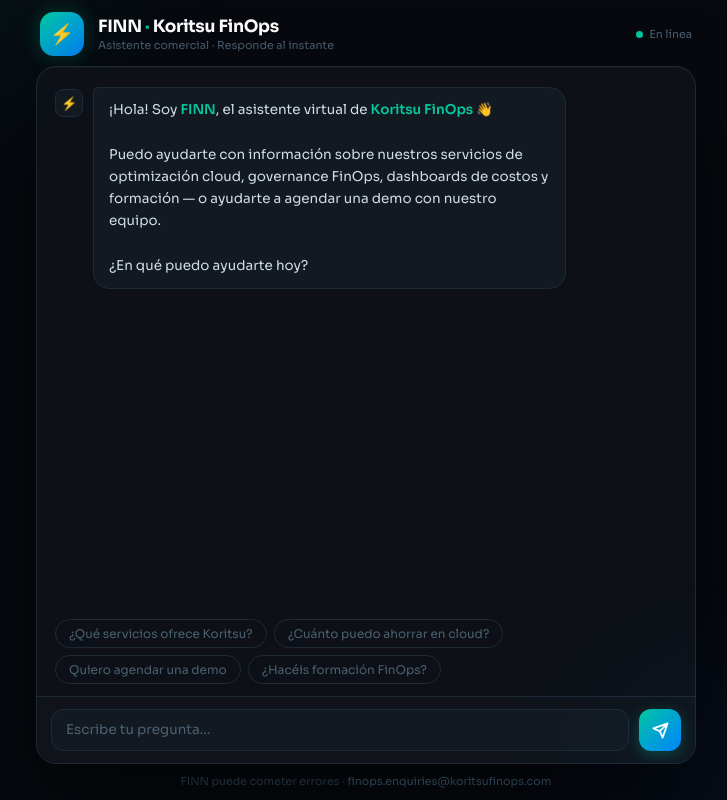
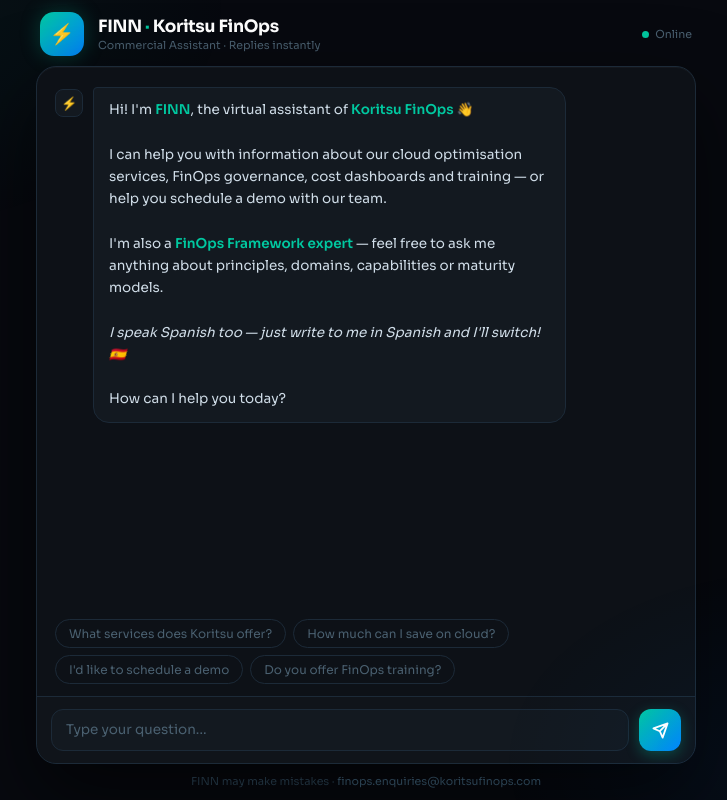
Before and after one commit to jpalacios/koritsu-finn-chatbot, a website: page public/index.html in a window 1280 px wide. Shown: the whole page, without its empty margins (274-1001 px from the left). Drawn offline with Linux system fonts and the light colour scheme.

Commit message:
Translate Spanish text to English in index.html

```diff
--- a/public/index.html
+++ b/public/index.html
@@ -1,5 +1,5 @@
 <!DOCTYPE html>
-<html lang="es">
+<html lang="en">
 <head>
   <meta charset="UTF-8" />
   <meta name="viewport" content="width=device-width, initial-scale=1.0"/>
@@ -34,7 +34,6 @@
       overflow: hidden;
     }
 
-    /* Ambient background glow */
     body::before {
       content: '';
       position: fixed;
@@ -66,7 +65,6 @@
       max-height: 780px;
     }
 
-    /* Header */
     .header {
       display: flex;
       align-items: center;
@@ -121,7 +119,6 @@
       animation: pulse 2.5s ease-in-out infinite;
     }
 
-    /* Chat window */
     .chat-window {
       flex: 1;
       background: var(--surface);
@@ -134,7 +131,6 @@
       animation: fadeUp 0.4s ease 0.1s both;
     }
 
-    /* Messages */
     .messages {
       flex: 1;
       overflow-y: auto;
@@ -197,7 +193,6 @@
     .bubble strong { color: var(--accent); font-weight: 600; }
     .bubble a { color: var(--accent2); text-decoration: none; }
 
-    /* Typing indicator */
     .typing {
       display: flex;
       gap: 5px;
@@ -216,7 +211,6 @@
     .typing span:nth-child(2) { animation-delay: 0.18s; background: mix(var(--accent), var(--accent2), 50%); }
     .typing span:nth-child(3) { animation-delay: 0.36s; background: var(--accent2); }
 
-    /* Quick replies */
     .quick-wrap {
       padding: 6px 18px 12px;
       display: flex;
@@ -243,7 +237,6 @@
       transform: translateY(-1px);
     }
 
-    /* Input area */
     .input-area {
       padding: 12px 14px;
       border-top: 1px solid var(--border);
@@ -289,7 +282,6 @@
     .send-btn:hover { transform: translateY(-1px); }
     .send-btn:disabled { opacity: 0.3; cursor: not-allowed; transform: none; }
 
-    /* Footer */
     .footer {
       text-align: center;
       font-size: 11px;
@@ -300,7 +292,6 @@
     .footer a { color: #2a4050; text-decoration: none; }
     .footer a:hover { color: var(--muted); }
 
-    /* Error */
     .error-msg {
       text-align: center;
       color: #f87171;
@@ -326,11 +317,11 @@
     <div class="logo-mark">⚡</div>
     <div class="header-text">
       <h1>FINN <span>·</span> Koritsu FinOps</h1>
-      <p>Asistente comercial · Responde al instante</p>
+      <p>Commercial Assistant · Replies instantly</p>
     </div>
     <div class="status">
       <div class="status-dot"></div>
-      En línea
+      Online
     </div>
   </div>
 
@@ -342,7 +333,7 @@
     <div id="errorBox" class="error-msg" style="display:none"></div>
 
     <div class="input-area">
-      <textarea id="input" placeholder="Escribe tu pregunta..." rows="1"></textarea>
+      <textarea id="input" placeholder="Type your question..." rows="1"></textarea>
       <button class="send-btn" id="sendBtn">
         <svg width="17" height="17" viewBox="0 0 24 24" fill="none">
           <path d="M22 2L11 13M22 2L15 22L11 13M22 2L2 9L11 13" stroke="#fff" stroke-width="2.5" stroke-linecap="round" stroke-linejoin="round"/>
@@ -353,17 +344,17 @@
 
   <!-- Footer -->
   <div class="footer">
-    FINN puede cometer errores · <a href="mailto:finops.enquiries@koritsufinops.com">finops.enquiries@koritsufinops.com</a>
+    FINN may make mistakes · <a href="mailto:finops.enquiries@koritsufinops.com">finops.enquiries@koritsufinops.com</a>
   </div>
 
 </div>
 
 <script>
   const QUICK_QUESTIONS = [
-    "¿Qué servicios ofrece Koritsu?",
-    "¿Cuánto puedo ahorrar en cloud?",
-    "Quiero agendar una demo",
-    "¿Hacéis formación FinOps?",
+    "What services does Koritsu offer?",
+    "How much can I save on cloud?",
+    "I'd like to schedule a demo",
+    "Do you offer FinOps training?",
   ];
 
   let history = [];
@@ -452,14 +443,14 @@
 
       const data = await res.json();
 
-      if (!res.ok) throw new Error(data.error || 'Error del servidor');
+      if (!res.ok) throw new Error(data.error || 'Server error');
 
       removeTyping();
       history.push({ role: 'assistant', content: data.reply });
       addMessage('assistant', data.reply);
     } catch (err) {
       removeTyping();
-      errorBox.textContent = 'Error de conexión. Por favor intenta de nuevo.';
+      errorBox.textContent = 'Connection error. Please try again.';
       errorBox.style.display = 'block';
       history.pop();
     } finally {
@@ -485,11 +476,15 @@
   sendBtn.addEventListener('click', () => sendMessage());
 
   // Init
-  const greeting = `¡Hola! Soy **FINN**, el asistente virtual de **Koritsu FinOps** 👋
+  const greeting = `Hi! I'm **FINN**, the virtual assistant of **Koritsu FinOps** 👋
 
-Puedo ayudarte con información sobre nuestros servicios de optimización cloud, governance FinOps, dashboards de costos y formación — o ayudarte a agendar una demo con nuestro equipo.
+I can help you with information about our cloud optimisation services, FinOps governance, cost dashboards and training — or help you schedule a demo with our team.
 
-¿En qué puedo ayudarte hoy?`;
+I'm also a **FinOps Framework expert** — feel free to ask me anything about principles, domains, capabilities or maturity models.
+
+*I speak Spanish too — just write to me in Spanish and I'll switch! 🇪🇸*
+
+How can I help you today?`;
 
   history.push({ role: 'assistant', content: greeting });
   addMessage('assistant', greeting);
```
